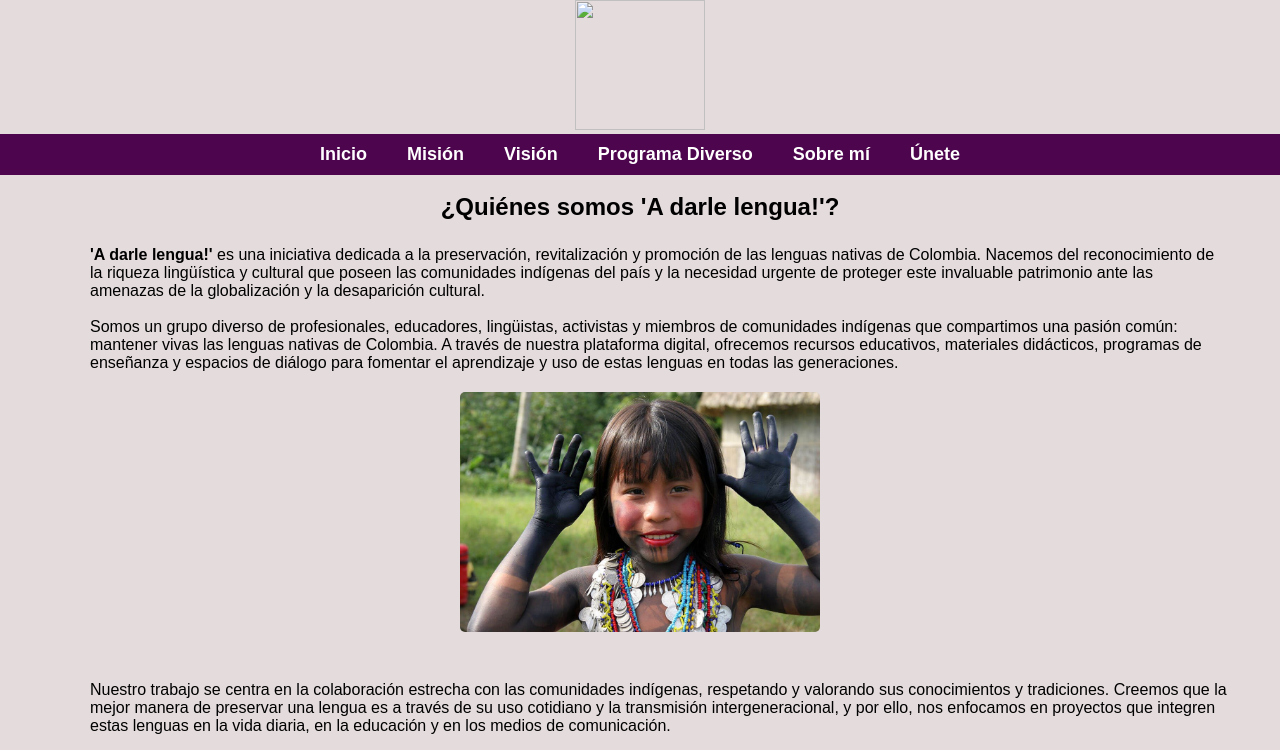
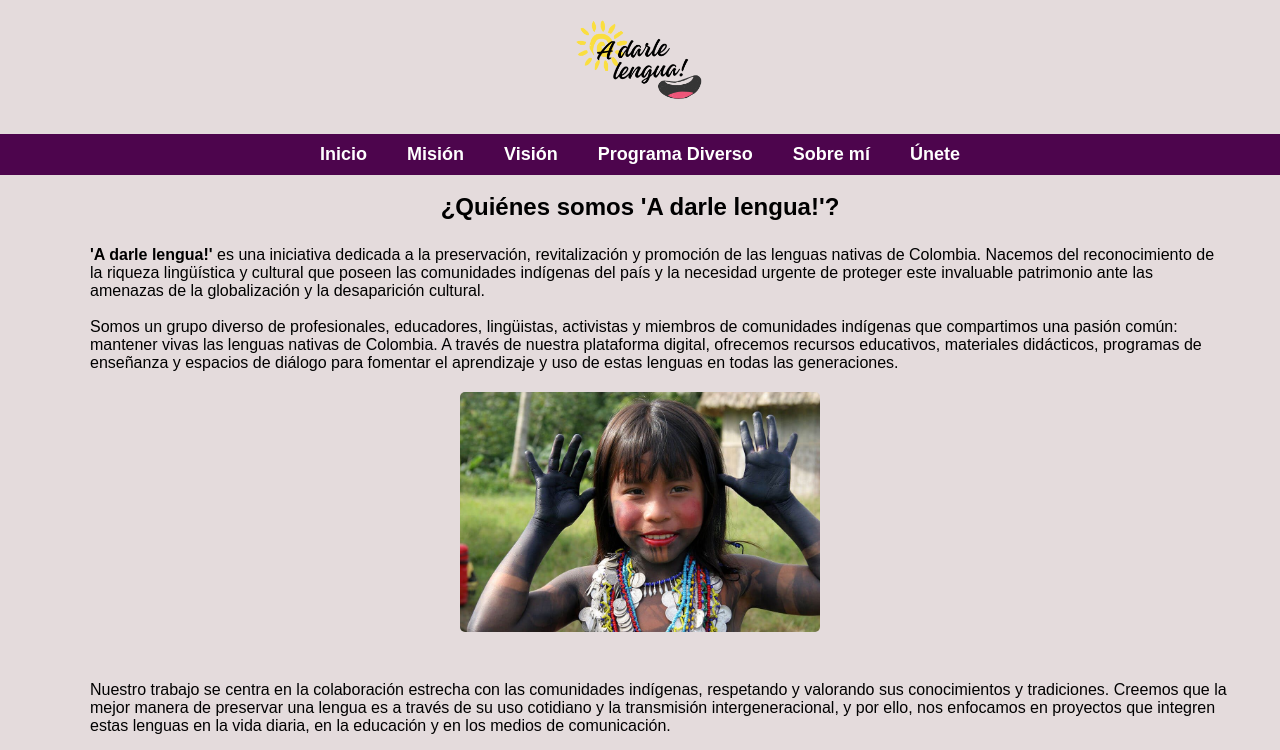
Before and after one commit to YulisCa997889/A-darle-lengua-, a plain HTML site: page Inicio.html in a window 1280 px wide. Shown: the top 750 px of the page. Drawn offline with Linux system fonts and the light colour scheme; files whose address does not match are found by name.

Commit message:
Update Inicio.html

```diff
--- a/Inicio.html
+++ b/Inicio.html
@@ -13,7 +13,7 @@
     <header class="titulo">
         <div class="fondo">
             <div class="principal">
-                <img src="Imágenes/logoT.png" class="logo">
+                <img src="logoT.png" class="logo">
             </div>
         </div>
             <nav class="navbar">
```
